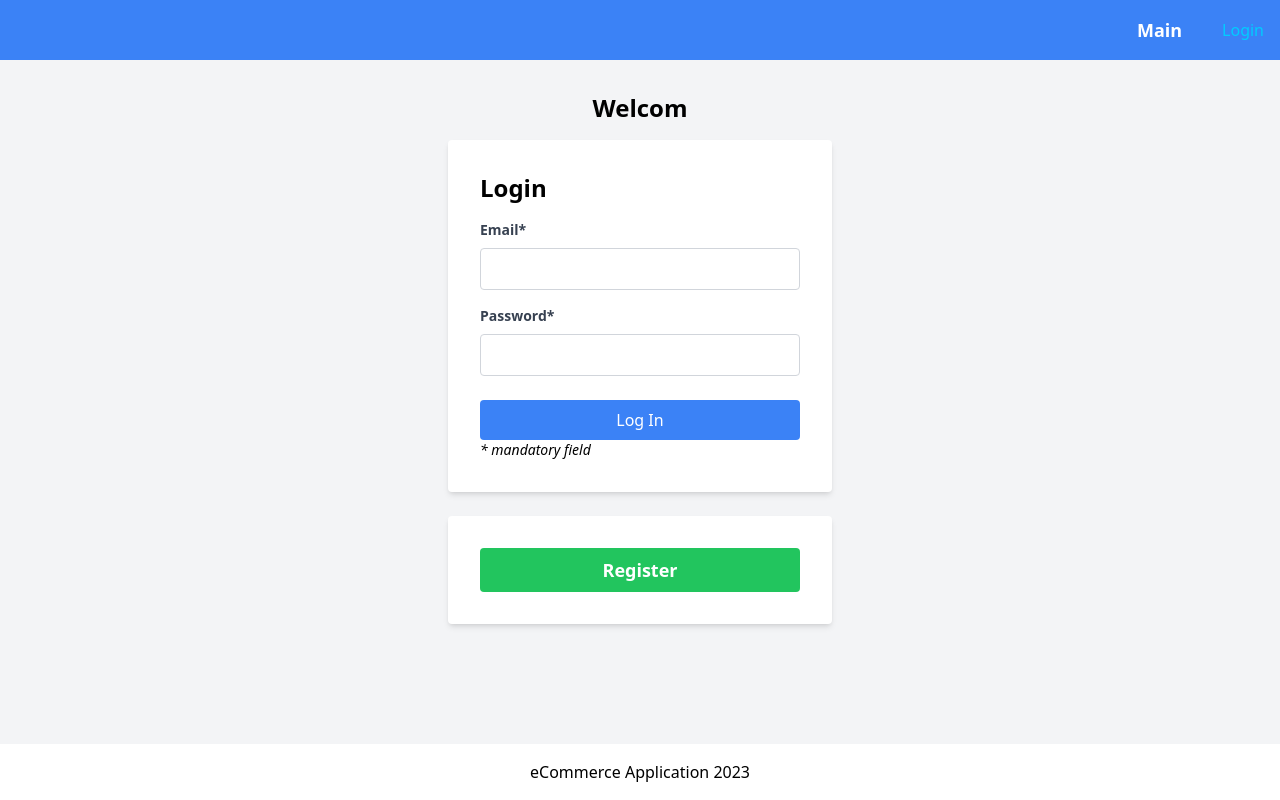
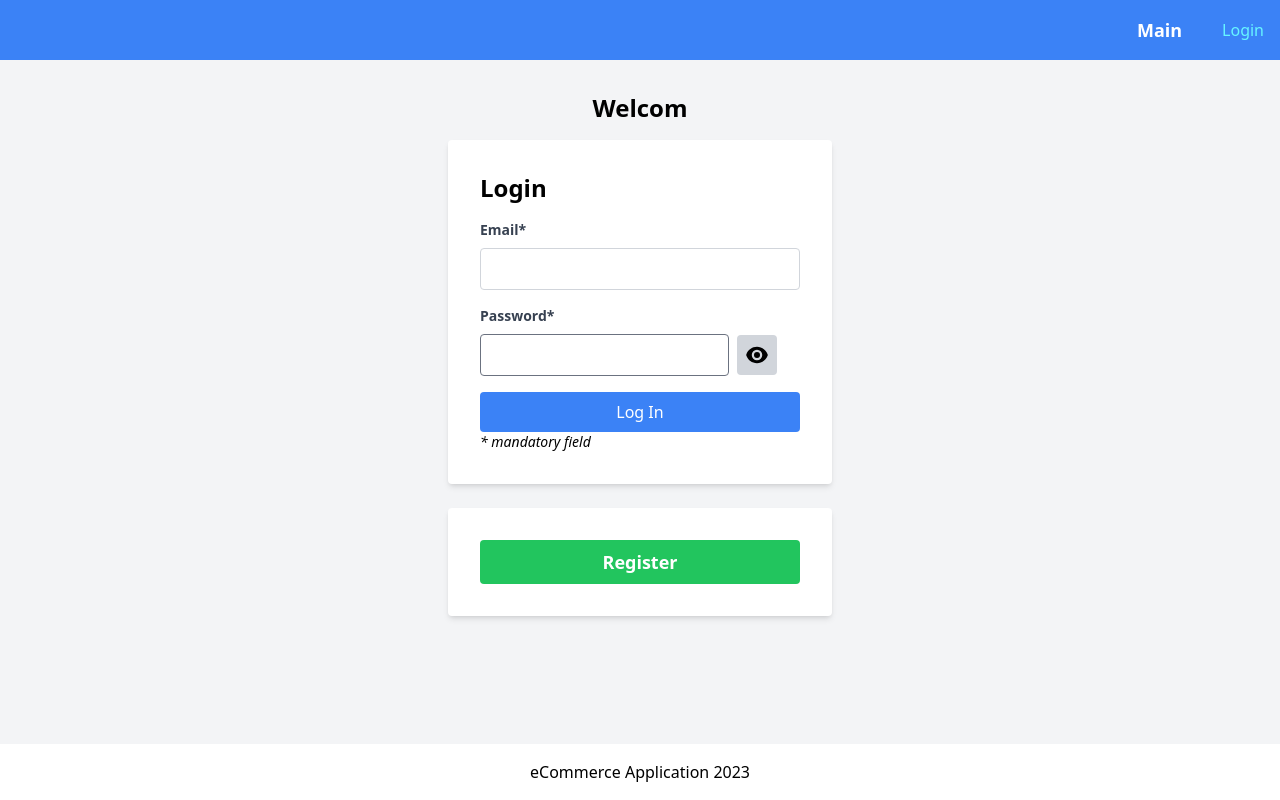
Before and after one commit to SidoryakaSergey/ecommerce-application, a React (Vite) app: page /login in a window 1280 px wide. Built offline with nearby package versions, Linux system fonts and the light colour scheme; a web font is replaced by a local one.

Commit message:
feat: add email and password validation

```diff
--- a/package.json
+++ b/package.json
@@ -16,6 +16,7 @@
     "format": "prettier --write \"src/**/*.{js,jsx,ts,tsx}\""
   },
   "dependencies": {
+    "@heroicons/react": "^2.0.18",
     "react": "^18.2.0",
     "react-dom": "^18.2.0",
     "react-hook-form": "^7.45.4",
--- a/src/components/LoginForm.tsx
+++ b/src/components/LoginForm.tsx
@@ -1,48 +1,114 @@
-import React, { useState } from 'react';
+/* eslint-disable @typescript-eslint/no-misused-promises */
+import { useState } from 'react';
 import { NavLink } from 'react-router-dom';
+import { useForm, Controller } from 'react-hook-form';
+import { EyeIcon, EyeSlashIcon } from '@heroicons/react/24/solid';
+
+type FormValues = {
+  email: string;
+  password: string;
+};
 
 function LoginForm() {
-  const [email, setEmail] = useState('');
-  const [password, setPassword] = useState('');
+  const { control, handleSubmit, formState } = useForm<FormValues>({
+    mode: 'onBlur',
+  });
 
-  const handleSubmit = (e: React.FormEvent<HTMLFormElement>) => {
-    e.preventDefault();
-    // console.log('Email:', email);
-    // console.log('Password:', password);
+  const onSubmit = (data: FormValues) => {
+    // eslint-disable-next-line no-console
+    console.log(data);
   };
+
+  const [showPassword, setShowPassword] = useState(false);
 
   return (
     <div className="flex flex-col justify-center items-center">
       <h2 className="text-2xl font-semibold mb-4">Welcom</h2>
-      <form className="w-full max-w-sm bg-white p-8 rounded shadow-md" onSubmit={handleSubmit}>
+      <form
+        className="w-full max-w-sm bg-white p-8 rounded shadow-md"
+        onSubmit={handleSubmit(onSubmit)}
+      >
         <h2 className="text-2xl font-semibold mb-4">Login</h2>
         <div className="mb-4">
           <label className="block text-gray-700 text-sm font-bold mb-2" htmlFor="email">
             Email*
           </label>
-          <input
-            className="w-full p-2 border border-gray-300 rounded"
-            type="email"
-            id="email"
-            value={email}
-            onChange={(e) => setEmail(e.target.value)}
+          <Controller
+            name="email"
+            control={control}
+            defaultValue=""
+            rules={{
+              required: 'Email is required',
+              pattern: {
+                value: /^[A-Z0-9._%+-]+@[A-Z0-9.-]+\.[A-Z]{2,4}$/i,
+                message: 'Invalid email address',
+              },
+            }}
+            render={({ field, fieldState }) => (
+              <div>
+                <input
+                  className="w-full p-2 border border-gray-300 rounded"
+                  type="text"
+                  {...field}
+                />
+                {fieldState.error && (
+                  <span className="text-red-500">{fieldState.error.message}</span>
+                )}
+              </div>
+            )}
           />
         </div>
-        <div className="mb-6">
+        {/* ********* */}
+        <div className="mb-4">
           <label className="block text-gray-700 text-sm font-bold mb-2" htmlFor="password">
             Password*
           </label>
-          <input
-            className="w-full p-2 border border-gray-300 rounded"
-            type="password"
-            id="password"
-            value={password}
-            onChange={(e) => setPassword(e.target.value)}
+          <Controller
+            name="password"
+            control={control}
+            defaultValue=""
+            rules={{
+              required: 'Password is required',
+              minLength: {
+                value: 8,
+                message: 'Password must be at least 8 characters long',
+              },
+              pattern: {
+                value: /^(?=.*[a-z])(?=.*[A-Z])(?=.*\d)(?=.*[@$!%*?&#])[A-Za-z\d@$!%*?&#]+$/,
+                message: 'Invalid password format',
+              },
+            }}
+            render={({ field, fieldState }) => (
+              <div>
+                <div className="flex items-center">
+                  <input
+                    className="border rounded p-2 mr-2"
+                    type={showPassword ? 'text' : 'password'}
+                    {...field}
+                  />
+                  <button
+                    onClick={() => setShowPassword(!showPassword)}
+                    className="bg-gray-300 p-2 rounded"
+                  >
+                    {showPassword ? (
+                      <EyeSlashIcon className="h-6 w-6" />
+                    ) : (
+                      <EyeIcon className="h-6 w-6" />
+                    )}
+                  </button>
+                </div>
+                {fieldState.error && (
+                  <span className="text-red-500">{fieldState.error.message}</span>
+                )}
+              </div>
+            )}
           />
         </div>
+        {/* ************* */}
         <button
           className="w-full bg-blue-500 text-white p-2 rounded hover:bg-blue-600"
           type="submit"
+          disabled={formState.isSubmitting}
         >
           Log In
         </button>
--- a/src/index.css
+++ b/src/index.css
@@ -3,5 +3,5 @@
 @tailwind utilities;
 
 .active {
-  color: rgb(0, 204, 255);
+  color: rgb(103, 245, 255);
 }
```
Also changed, not shown: 2 other files (tests, documents, lock files or other folders).
